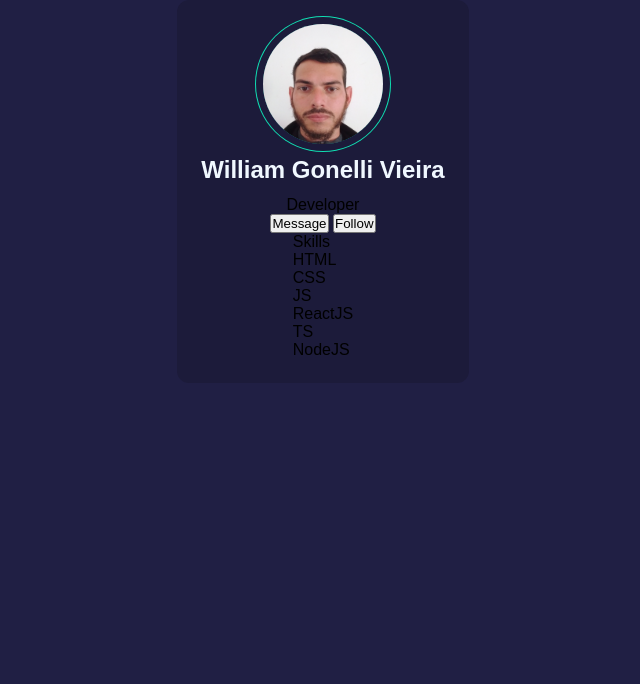
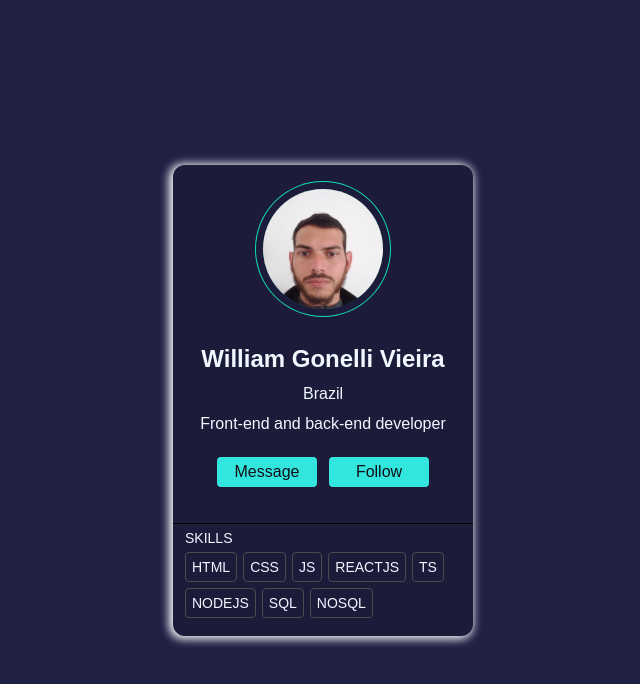
Before and after one commit to WilGonelli/web-layout-practice, a plain HTML site: page profile-card/index.html in a window 1280 px wide. Shown: the whole page, without its empty margins (317-957 px from the left). Drawn offline with Linux system fonts and the light colour scheme.

Commit message:
completed profile card

```diff
--- a/profile-card/index.html
+++ b/profile-card/index.html
@@ -11,13 +11,14 @@
         <div class="img-container">
             <img src="./assets/william.jpg" alt="william" class="img">
         </div>
-        <h1 class="title">William Gonelli Vieira</h1>
-        <p>Developer</p>
-        <div>
+        <h1 class="title">william gonelli vieira</h1>
+        <p class="country">brazil</p>
+        <p class="profession">Front-end and back-end developer</p>
+        <div class="btn-container">
             <button>Message</button>
             <button>Follow</button>
         </div>
-        <div>
+        <div class="skill-container">
             <p>Skills</p>
             <div>
                 <p>HTML</p>
@@ -26,6 +27,8 @@
                 <p>ReactJS</p>
                 <p>TS</p>
                 <p>NodeJS</p>
+                <p>SQL</p>
+                <p>NoSQL</p>
             </div>
 
         </div>
--- a/profile-card/style.css
+++ b/profile-card/style.css
@@ -2,6 +2,7 @@
     margin: 0;
     padding: 0;
     font-family: Arial, Helvetica, sans-serif;
+    cursor: default;
 }
 
 .container{
@@ -9,6 +10,7 @@
     display: flex;
     align-items: center;
     justify-content: center;
+    min-height: 100vh;
 }
 
 .user-card{
@@ -16,8 +18,9 @@
     display: flex;
     flex-direction: column;
     align-items: center;
-    padding: 24px;
     border-radius: 12px;
+    box-shadow: -2px 1px 10px 2px white;
+    max-width: 300px;
 
     & .img-container{
         width:120px;
@@ -27,6 +30,7 @@
         box-shadow:
             0 0 0 7px rgb(28, 27, 58),
             0 0 0 8px #10dfb2;
+        margin: 24px 0;
 
         & img{
             max-width: 100%;
@@ -39,6 +43,71 @@
 
 .title{
     font-size: 24px;
+    margin: 12px 24px;
+    color: aliceblue;
+    text-transform: capitalize;
+}
+
+.country{
+    text-transform: capitalize;
+    color: aliceblue;
+}
+
+.profession{
     margin: 12px 0;
     color: aliceblue;
 }
+
+.btn-container{
+    width: 100%;
+    display: flex;
+    justify-content: center;
+    gap: 12px;
+    margin: 12px 0;
+
+    & button{
+        all: unset;
+        text-align: center;
+        border-radius: 4px;
+        color: rgb(15, 16, 24);
+        height: 30px;
+        width: 100px;
+        font-size: 16px;
+        background-color: rgb(51, 230, 221);
+        transition: box-shadow 500ms ease;
+        text-transform: capitalize;
+        cursor: pointer;
+    }
+
+    & button:hover{
+        box-shadow: 0 0 4px 1px white;
+    }
+}
+
+.skill-container{
+    border-top: 1px solid black;
+    color: aliceblue;
+    padding: 6px 12px;
+    box-sizing: border-box;
+    display: flex;
+    flex-direction: column;
+    width: 100%;
+    margin: 24px 0 12px;
+
+    & p{
+        text-transform: uppercase;
+        font-size: 14px;
+    }
+
+    & div{
+        display: flex;
+        gap: 6px;
+        margin-top: 6px;
+        flex-wrap: wrap;
+        & p{
+            border: 1px solid rgb(77, 75, 75);
+            padding: 6px;
+            border-radius:4px ;
+        }
+    }
+}
```
